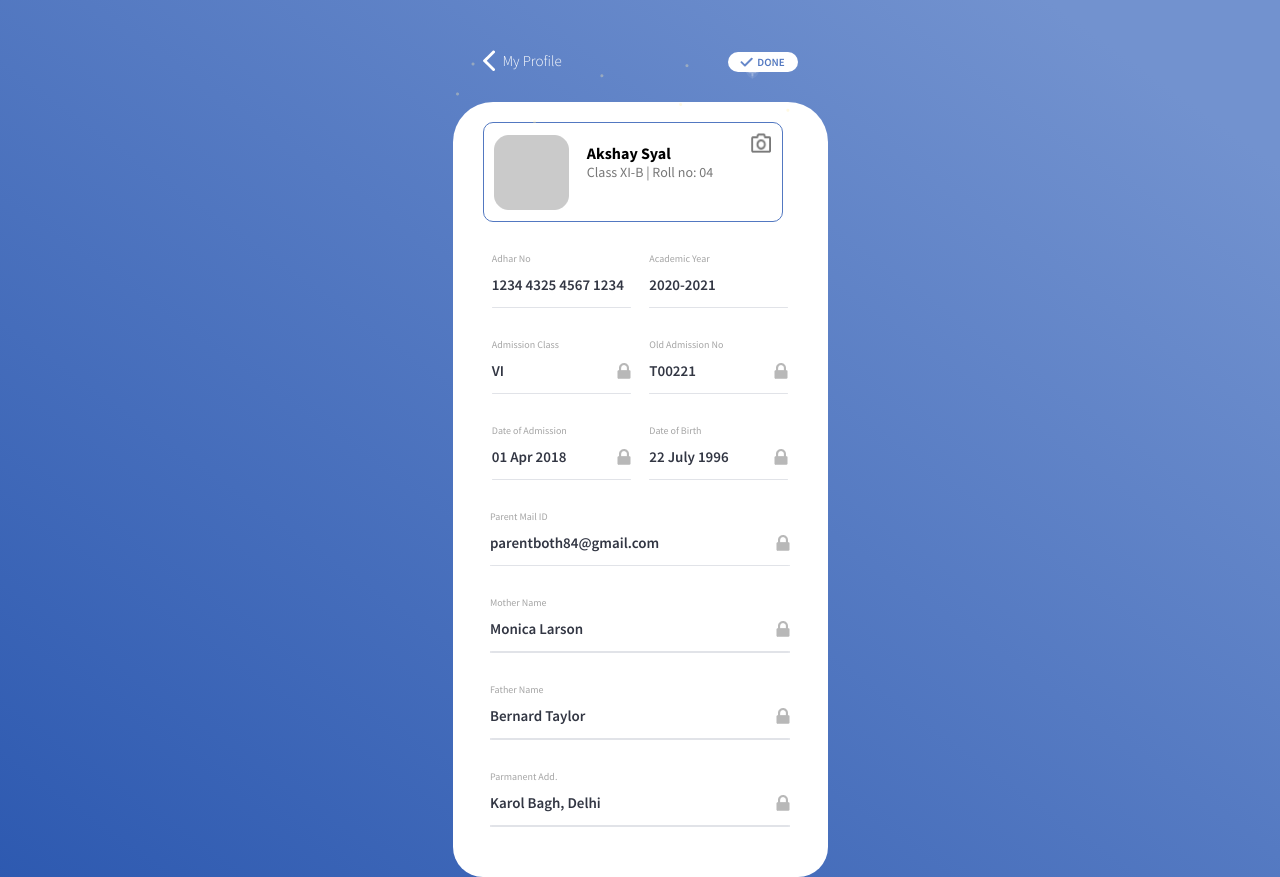
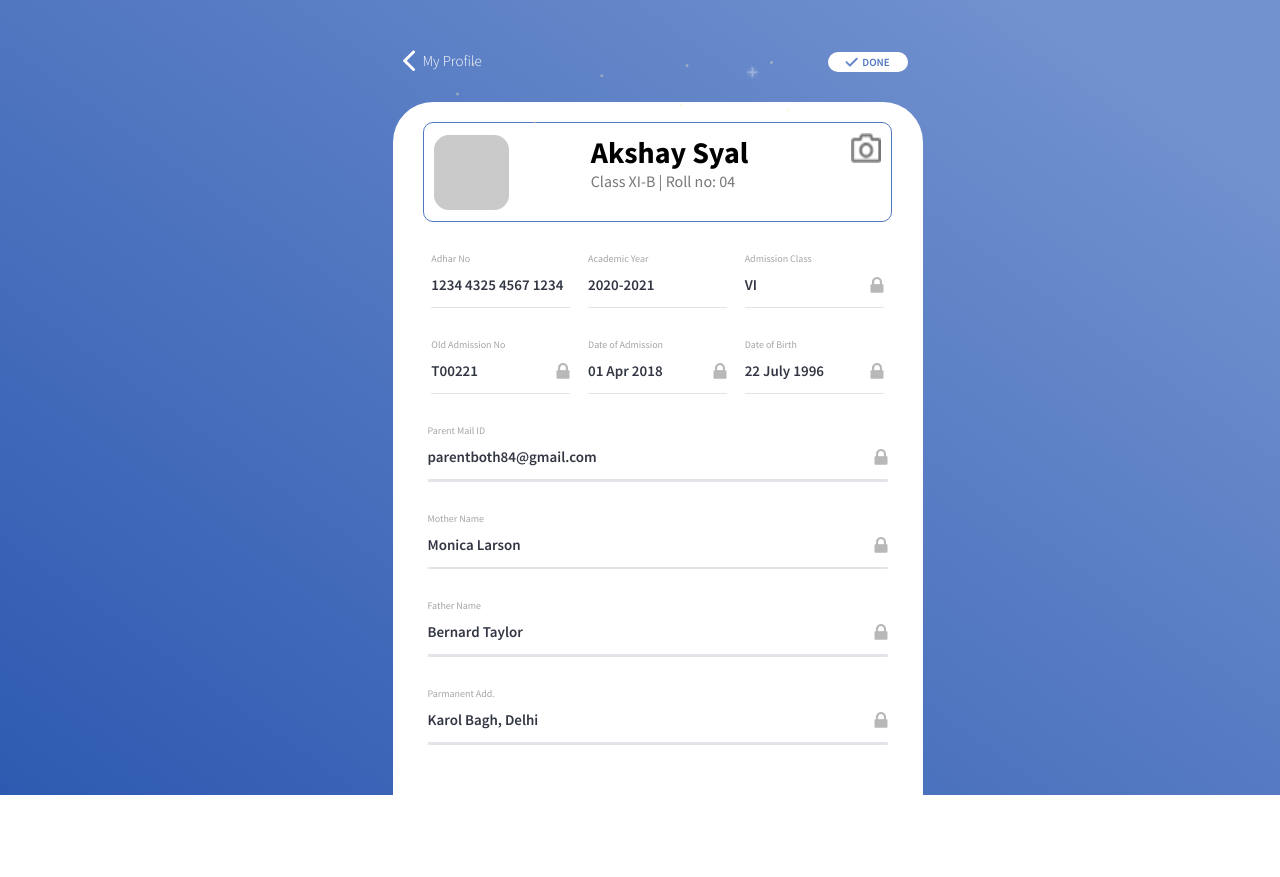
Before and after one commit to RodrigoVidalGuzmanDiaz/Sitio_Web5, a plain HTML site: page index.html in a window 1280 px wide. After the commit the page ends 800 px from the top, so only its background shows below. Drawn offline with Linux system fonts and the light colour scheme.

Commit message:
Update escritorio-sign.css

```diff
--- a/css/desktop/escritorio-sign.css
+++ b/css/desktop/escritorio-sign.css
@@ -1,3 +1,41 @@
-.formulario-login{
-    border-radius: 4rem 4rem 3rem 3rem;
+.formulario-login {
+    margin-top: -2rem;
+    background-color: white;
+    margin-left: -6rem;
+    border-radius: 4rem 4rem 0rem 0rem;
+    width: 53rem;
+
 }
+.informaciónG {
+    width: 46rem;
+    margin-top: 3rem;
+    display: flex;
+    flex-direction: column;
+}
+.formulario-login .datos {
+    width: 46.9rem;
+    height: 10rem;
+}
+.formulario-login .titulo {
+    font-size: 3rem;
+}
+.formulario-login .titulo2 {
+    font-size: 1.6rem;
+}
+.formulario-login .camara {
+    width: 3rem;
+    height: 3rem;
+}
+
+
+.banner-login h4 {
+    margin-left: -6rem;
+}
+.banner-login img {
+    margin-left: -8rem;
+}
+.banner-login div {
+    width: 8rem;
+
+    margin-right: -11rem;
+}
```
